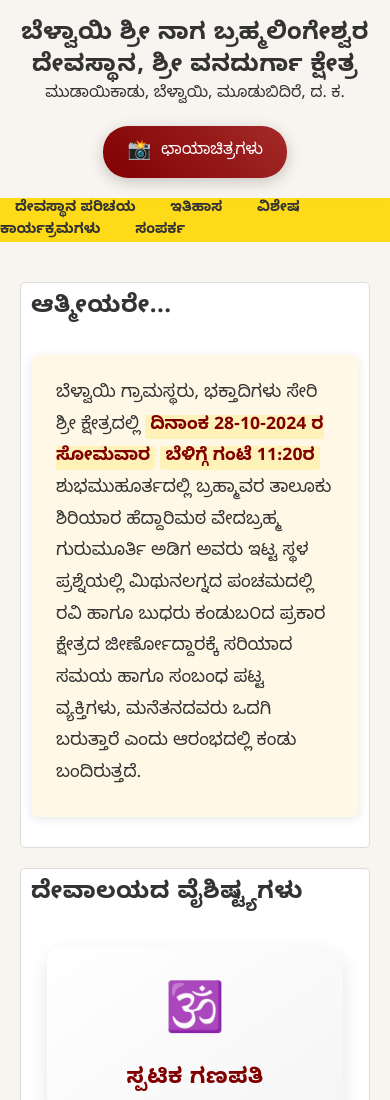
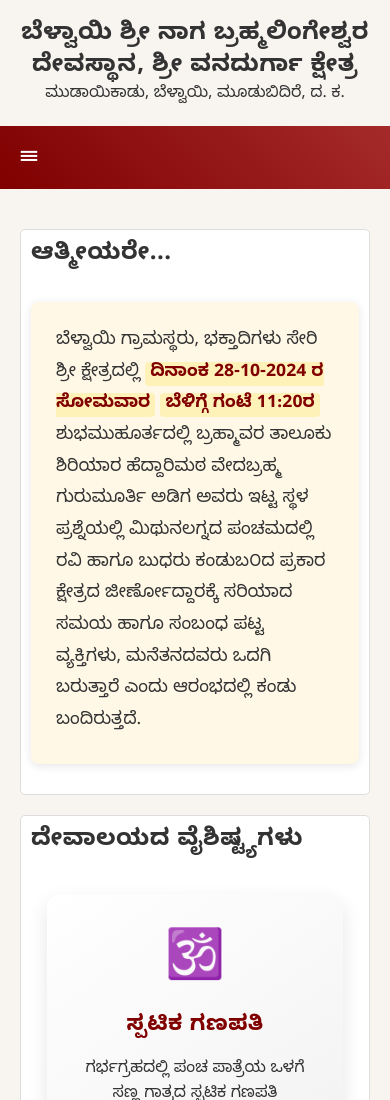
Before and after one commit to roshanvijay37/BelvaiTemple, a plain HTML site: page index.html in a window 390 px wide. Shown: the top 1100 px of the page. Drawn offline with Linux system fonts and the light colour scheme.

Commit message:
Second Commit

```diff
--- a/index.html
+++ b/index.html
@@ -12,17 +12,15 @@
     <header>
         <h1>ಬೆಳ್ವಾಯಿ ಶ್ರೀ ನಾಗ ಬ್ರಹ್ಮಲಿಂಗೇಶ್ವರ ದೇವಸ್ಥಾನ, ಶ್ರೀ ವನದುರ್ಗಾ ಕ್ಷೇತ್ರ</h1>
         <p>ಮುಡಾಯಿಕಾಡು, ಬೆಳ್ವಾಯಿ, ಮೂಡುಬಿದಿರೆ, ದ. ಕ.</p>
-        <a href="#gallery" class="gallery-button">
-            <span class="camera-icon">📸</span>
-            ಛಾಯಾಚಿತ್ರಗಳು
-        </a>
     </header>
     <!-- Navigation Menu -->
     <nav>
         <a href="#about">ದೇವಸ್ಥಾನ ಪರಿಚಯ</a>
         <a href="#history">ಇತಿಹಾಸ</a>
-        <a href="#events">ವಿಶೇಷ ಕಾರ್ಯಕ್ರಮಗಳು</a>
+        <a href="#features">ವೈಶಿಷ್ಟ್ಯಗಳು</a>
+        <a href="#gallery">ಛಾಯಾಚಿತ್ರಗಳು</a>
         <a href="#contact">ಸಂಪರ್ಕ</a>
+        <div class="menu-toggle">☰</div>
     </nav>
 
     <!-- Main Content Section -->
--- a/script.js
+++ b/script.js
@@ -1,14 +1,19 @@
-// Smooth scrolling for navigation links
-document.querySelectorAll('nav a').forEach(anchor => {
-    anchor.addEventListener('click', function(e) {
+// Add this to your existing script.js
+document.querySelector('.menu-toggle').addEventListener('click', () => {
+    document.querySelector('nav').classList.toggle('active');
+});
+
+// Close mobile menu when clicking a link
+document.querySelectorAll('nav a').forEach(link => {
+    link.addEventListener('click', (e) => {
         e.preventDefault();
-        const targetId = this.getAttribute('href').substring(1);
+        document.querySelector('nav').classList.remove('active');
+        const targetId = link.getAttribute('href').substring(1);
         document.getElementById(targetId).scrollIntoView({
             behavior: 'smooth'
         });
     });
 });
-
 // Add this to highlight important dates
 document.addEventListener('DOMContentLoaded', function() {
     const dates = document.querySelectorAll('p:contains("28-10-2024")');
--- a/styles.css
+++ b/styles.css
@@ -35,27 +35,56 @@ body {
   header p {
       font-size: 1.2em;
   }
-
     nav {
+        background: linear-gradient(45deg, #800000, #A52A2A);
+        padding: 15px 20px;
         position: sticky;
         top: 0;
         z-index: 100;
-      backdrop-filter: blur(10px);
-      background: rgba(255, 215, 0, 0.9);
+        display: flex;
+        justify-content: center;
+        flex-wrap: wrap;
+        gap: 20px;
     }
 
     nav a {
-      margin: 0 15px;
-      color: var(--secondary-color);
+        color: white;
         text-decoration: none;
-      font-weight: bold;
-      border-bottom: 2px solid transparent;
-      transition: all 0.3s ease;
+        padding: 10px 20px;
+        border-radius: 5px;
+        transition: background 0.3s ease;
     }
 
     nav a:hover {
-      border-bottom: 2px solid var(--secondary-color);
-      background: rgba(255,255,255,0.1);
+        background: rgba(255, 255, 255, 0.2);
+    }
+
+    .menu-toggle {
+        display: none;
+        color: white;
+        font-size: 24px;
+        cursor: pointer;
+    }
+
+    @media (max-width: 768px) {
+        nav {
+            justify-content: space-between;
+        }
+
+        nav a {
+            display: none;
+        }
+
+        .menu-toggle {
+            display: block;
+        }
+
+        nav.active a {
+            display: block;
+            width: 100%;
+            text-align: center;
+            padding: 15px;
+        }
     }
 
     main {
@@ -69,7 +98,6 @@ body {
         border-radius: 5px;
         background-color: #fff;
     }
-
   h2 {
       color: var(--primary-color);
       margin-bottom: 10px;
```
Lines whose indentation alone changed are shown as unchanged.
